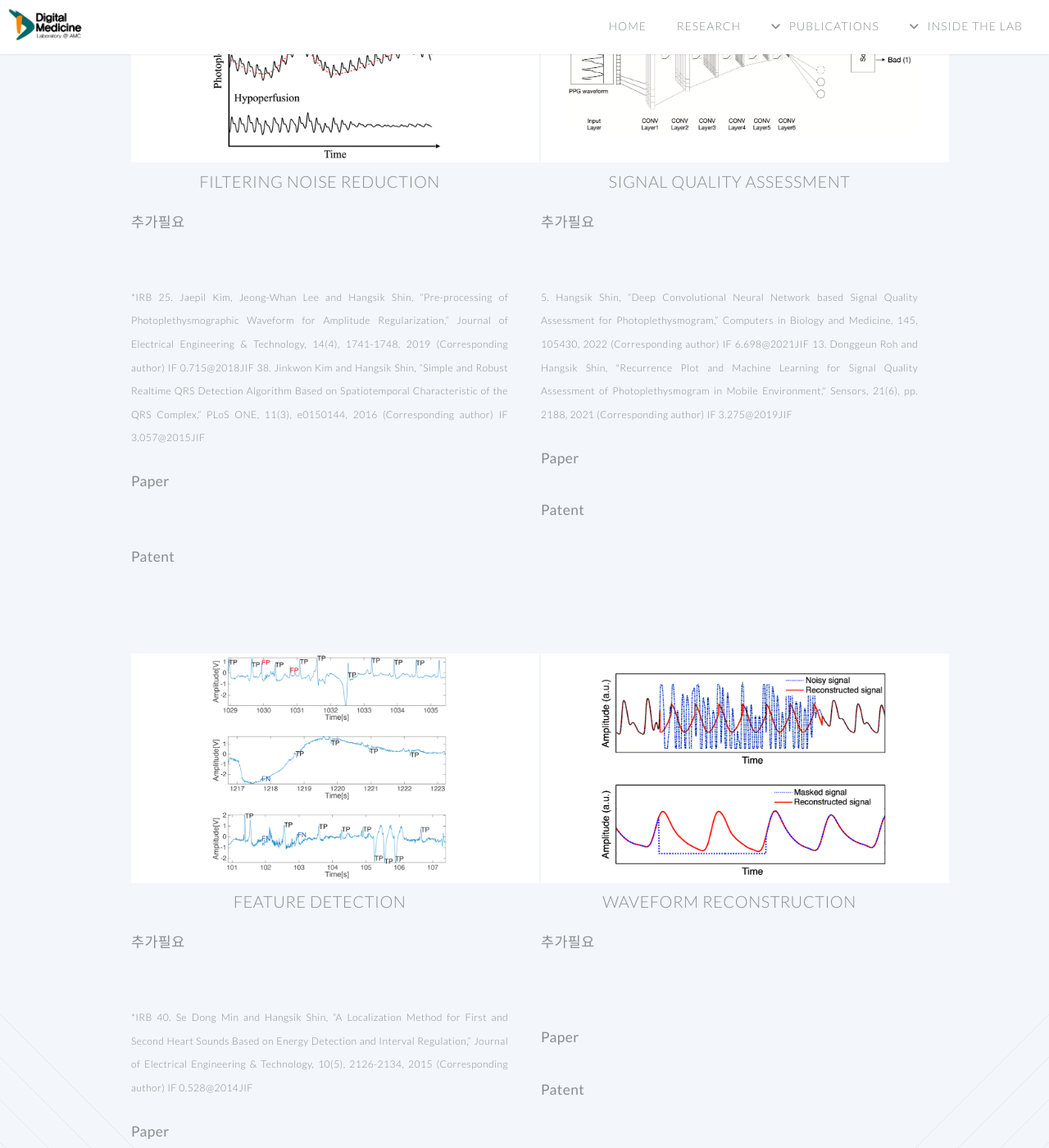
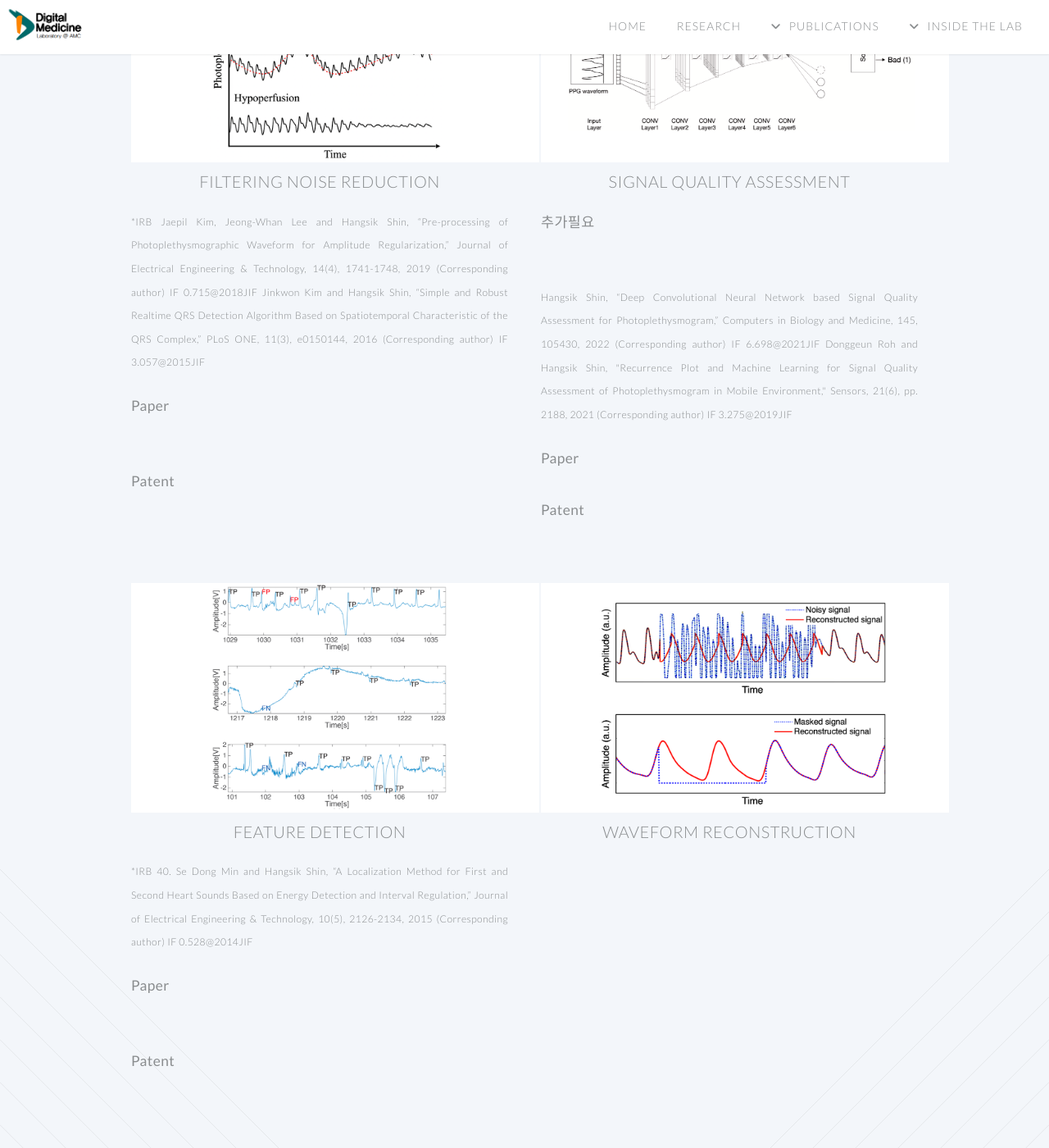
Before and after one commit to ydon1111/ydon1111.github.io, a Jekyll site: the page built from htmls/research/BIOMEDICAL SIGNAL PROCESSING & ANALYSIS/Biomedical Signal Processing.html, in a window 1280 px wide and 1400 px high, scrolled down 1121 px. Shown: the whole window at 82% size. Built offline with Jekyll 4.4.1, drawn with Linux system fonts in a browser that asks for light colours; nearby versions of some CDN libraries.

Commit message:
research 내용 정리

```diff
--- a/css/style.css
+++ b/css/style.css
@@ -776,8 +776,6 @@ input[type="reset"].small,
 
 	position: relative;
 	z-index: 10001; /* 추가: 더 높은 z-index 값 설정 */
-
-
   }
 
   #header nav ul li.active > a, #header nav ul li:hover > a {
--- a/htmls/research/BIOMEDICAL SIGNAL PROCESSING & ANALYSIS/Biomedical Signal Processing.html
+++ b/htmls/research/BIOMEDICAL SIGNAL PROCESSING & ANALYSIS/Biomedical Signal Processing.html
@@ -52,16 +52,15 @@ layout: default
 						<h3>Filtering Noise Reduction
 						</h3>
 					</header>
-					<p align="justify"> 추가필요
-					</p><br>
+
 					<p align=" justify" style="font-size: 0.7em;">
 						*IRB
 
-						25. Jaepil Kim, Jeong-Whan Lee and Hangsik Shin, “Pre-processing of Photoplethysmographic
+						Jaepil Kim, Jeong-Whan Lee and Hangsik Shin, “Pre-processing of Photoplethysmographic
 						Waveform for Amplitude Regularization,” Journal of Electrical Engineering & Technology, 14(4),
 						1741-1748, 2019 (Corresponding author) IF 0.715@2018JIF
 
-						38. Jinkwon Kim and Hangsik Shin, “Simple and Robust Realtime QRS Detection Algorithm Based on
+						Jinkwon Kim and Hangsik Shin, “Simple and Robust Realtime QRS Detection Algorithm Based on
 						Spatiotemporal Characteristic of the QRS Complex,” PLoS ONE, 11(3), e0150144, 2016
 						(Corresponding author) IF 3.057@2015JIF
 					</p>
@@ -87,11 +86,11 @@ layout: default
 
 					</p><br>
 					<p align="justify" style="font-size: 0.7em;">
-						5. Hangsik Shin, “Deep Convolutional Neural Network based Signal Quality Assessment for
+						Hangsik Shin, “Deep Convolutional Neural Network based Signal Quality Assessment for
 						Photoplethysmogram,” Computers in Biology and Medicine, 145, 105430, 2022 (Corresponding author)
 						IF 6.698@2021JIF
 
-						13. Donggeun Roh and Hangsik Shin, "Recurrence Plot and Machine Learning for Signal Quality
+						Donggeun Roh and Hangsik Shin, "Recurrence Plot and Machine Learning for Signal Quality
 						Assessment of Photoplethysmogram in Mobile Environment," Sensors, 21(6), pp. 2188, 2021
 						(Corresponding author) IF 3.275@2019JIF
 					</p>
@@ -116,8 +115,6 @@ layout: default
 						<h3>Feature Detection
 						</h3>
 					</header>
-					<p align="justify"> 추가필요
-					</p><br>
 					<p align=" justify" style="font-size: 0.7em;">
 						*IRB
 
@@ -143,10 +140,10 @@ layout: default
 						<h3>Waveform Reconstruction
 						</h3>
 					</header>
-					<p align="justify">추가필요
+					<!-- <p align="justify">추가필요
 
-					</p><br>
-					<p align="justify" style="font-size: 0.7em;">
+					</p><br> -->
+					<!-- <p align="justify" style="font-size: 0.7em;">
 
 					</p>
 					<p align="justify">
@@ -156,7 +153,7 @@ layout: default
 					<p align="justify">
 						<strong>Patent</strong><br>
 
-					</p>
+					</p> -->
 				</section>
 			</div>
 		</div>
--- a/htmls/research/DIGITAL MEDICINE/AI in Digital Medicine.html
+++ b/htmls/research/DIGITAL MEDICINE/AI in Digital Medicine.html
@@ -45,7 +45,7 @@ layout: default
 	</section>
 
 	<!-- Two -->
-	<section class="wrapper style1 container special">
+	<!-- <section class="wrapper style1 container special">
 		<div class="row">
 			<div class="6u">
 				<section>
@@ -93,6 +93,6 @@ layout: default
 		</div>
 
 
-	</section>
+	</section> -->
 
 </article>
```
Also changed, not shown: htmls/research/DIGITAL MEDICINE/Medical Device Development Tool.html (+10 -4 lines).
